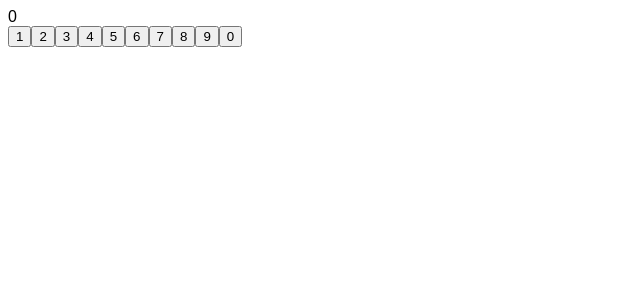
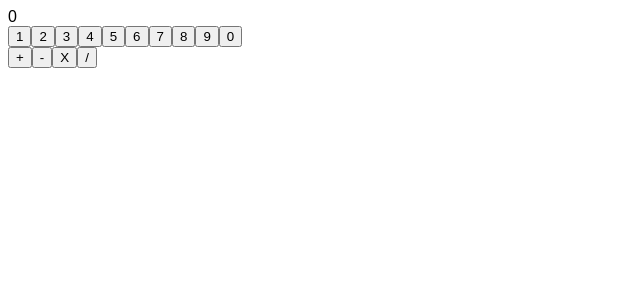
Before and after one commit to FayeCarter/portfolio, a React (Create React App) app: page /mini-projects/Calculator in a window 1280 px wide. Shown: the top 300 px of the page, without its empty margins (0-640 px from the left). Built offline with nearby package versions, Linux system fonts and the light colour scheme.

Commit message:
Rendr 4 action buttons

```diff
--- a/src/components/mini-projects/Calculator/Calculator.js
+++ b/src/components/mini-projects/Calculator/Calculator.js
@@ -1,6 +1,7 @@
+import React, { useState } from 'react';
+
 const NUMBERS = ["1","2","3","4","5","6","7","8","9","0"]
-
-import React, { useState } from 'react';
+const ACTIONS = ["+","-","X","/"]
 
 function Calculator(value) {
 
@@ -30,6 +31,17 @@ function Calculator(value) {
                 </button>
               )})}
         </div>
+        <div className="actions">
+          {ACTIONS.map((action, index) => {
+              return (
+                <button
+                  key={ index }
+                  className="action-buttons"
+                  value={ action }
+                  >{ action }
+                </button>
+              )})}
+        </div>
       </form>
     </div>
   );
```
Also changed, not shown: 1 other file (tests, documents, lock files or other folders).
